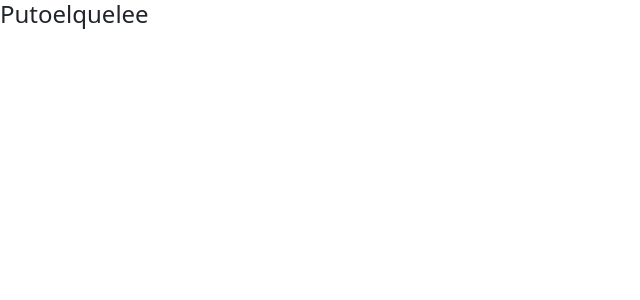
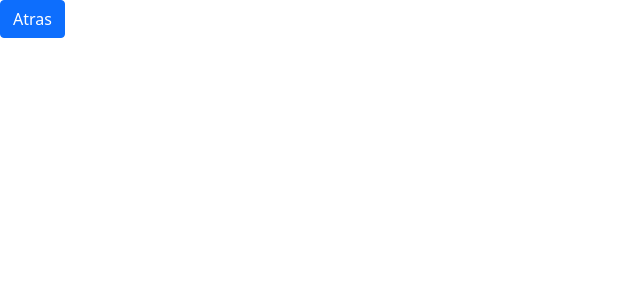
Before and after one commit to florianreyes/berelsonas, a React (Create React App) app in the folder berelsonas_front/: page /Vender in a window 1280 px wide. Shown: the top 300 px of the page, without its empty margins (0-640 px from the left). Built offline with nearby package versions, Linux system fonts and the light colour scheme.

Commit message:
added a Back button

```diff
--- a/berelsonas_front/src/components/Vender.js
+++ b/berelsonas_front/src/components/Vender.js
@@ -1,7 +1,10 @@
 import React from "react";
+import { Link, useNavigate } from "react-router-dom";
+import Button from "react-bootstrap/Button";
 
 function Vender() {
-  return <h4>Putoelquelee</h4>;
+  const navigate = useNavigate();
+  return <Button onClick={() => navigate(-1)}>Atras</Button>;
 }
 
 export default Vender;
--- a/berelsonas_front/src/index.js
+++ b/berelsonas_front/src/index.js
@@ -6,6 +6,7 @@ import Vender from "./components/Vender";
 import Reservar from "./components/Reservar";
 import reportWebVitals from "./reportWebVitals";
 import { BrowserRouter, Route, Routes } from "react-router-dom";
+import Button from "react-bootstrap/Button";
 
 ReactDOM.render(
   <BrowserRouter>
```
